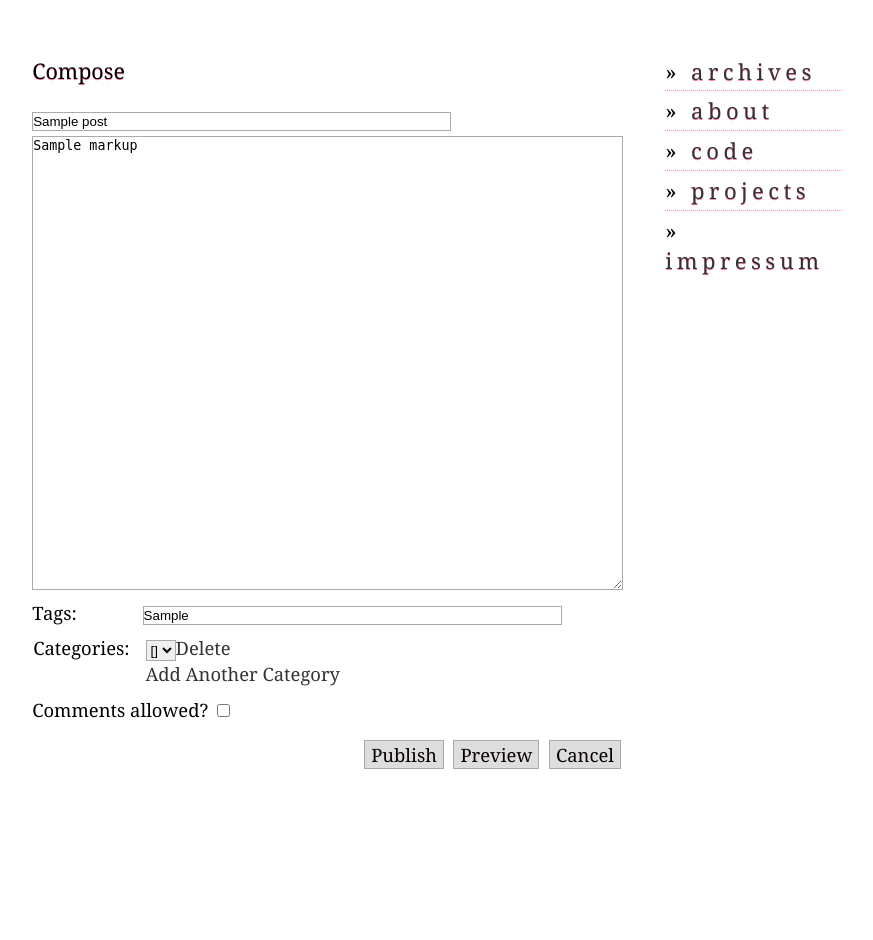
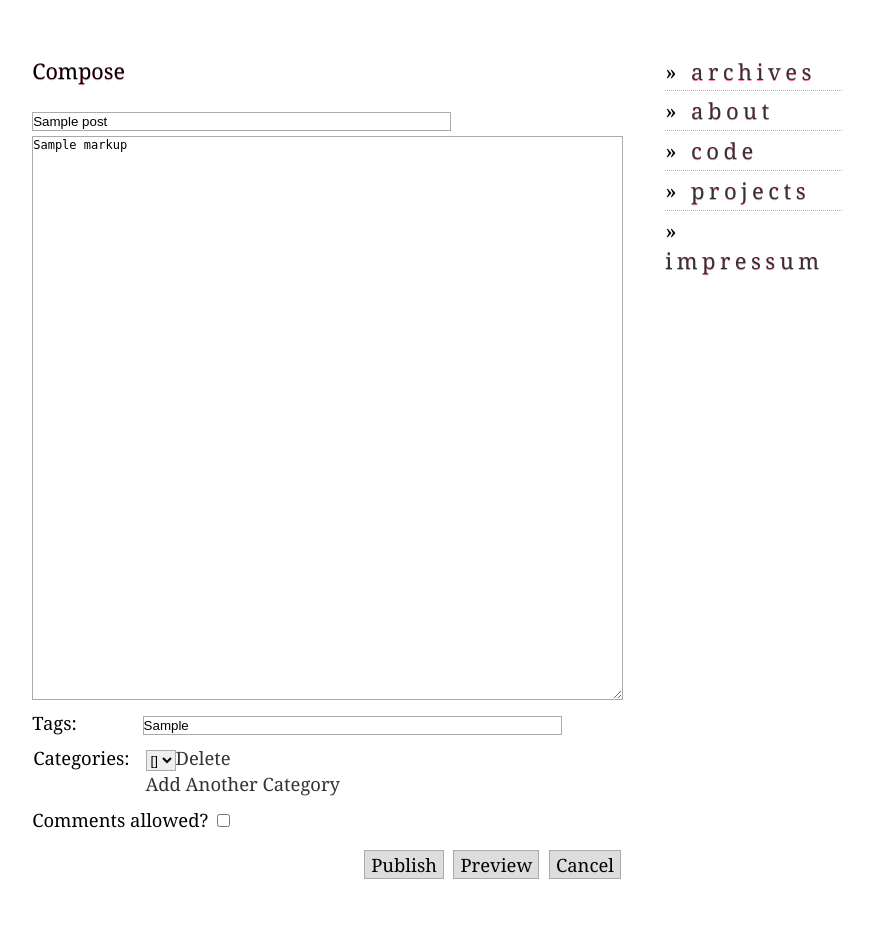
Before and after one commit to eugenkiss/Simblin, a Python web app: template simblin/templates/admin/compose.html in a window 1280 px wide. Shown: the part 55-995 px from the top of the page, without its empty margins (203-1076 px from the left). Before the commit the page ends 824 px from the top, so only its background shows below. Run offline with Jinja, Linux system fonts and the light colour scheme; the template is opened without the code that fills it: most values are stand-ins (such as "Sample title", 1, 10 or a date in 2020); some libraries are stand-ins or nearby versions.

Commit message:
improved compose page layout

```diff
--- a/simblin/templates/admin/compose.html
+++ b/simblin/templates/admin/compose.html
@@ -11,8 +11,8 @@
 
     <!-- Markup -->
     <div style="margin-bottom:5px">
-      <textarea name="markup" rows="30"
-      style="width:100%;" class="markup">{{ post.markup|safe if post else "" }}</textarea>
+      <textarea name="markup" rows="40"
+      style="width:100%; font-size:12px;" class="markup">{{ post.markup|safe if post else "" }}</textarea>
     </div>
 
     <!-- Tags -->
```
